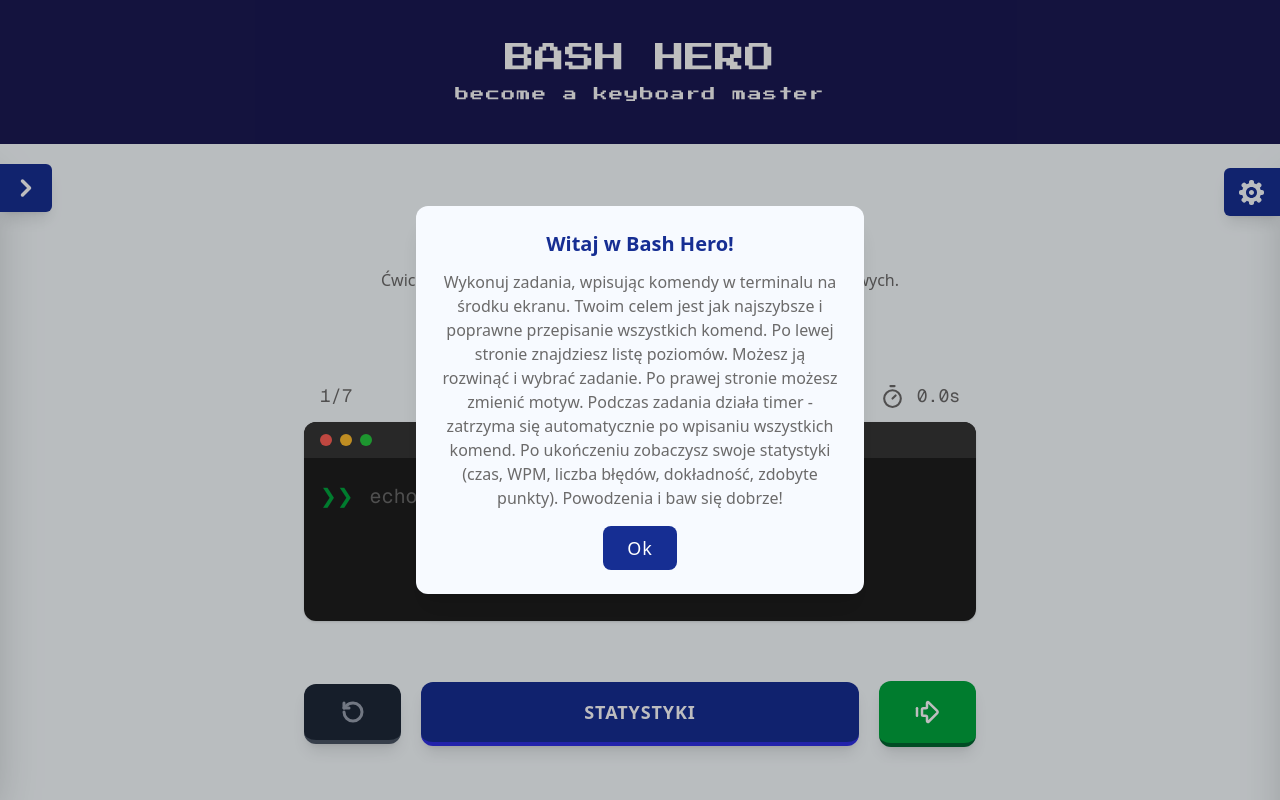
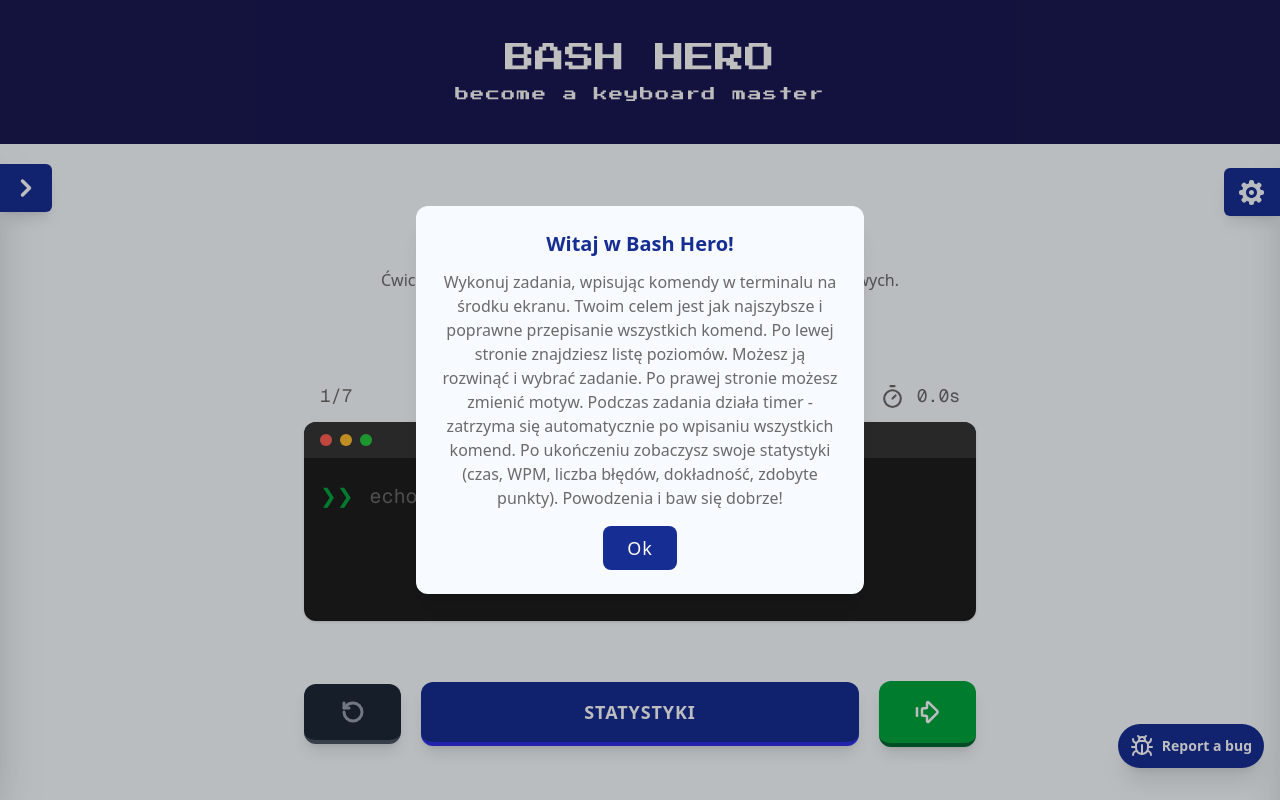
Before and after one commit to BashHero-Foundation/BashHero, a Next.js app: page /game/1 in a window 1280 px wide. Built offline with nearby package versions, Linux system fonts and the light colour scheme.

Commit message:
Move button to main page

```diff
--- a/components/TypingView.tsx
+++ b/components/TypingView.tsx
@@ -11,7 +11,7 @@ import TextCorrecter from "./TextCorrecter";
 import SettingsSidebar from "./settings";
 import CalculatePoints from "@/components/CalculatePoints";
 import { useRef, useState, useEffect } from "react";
-import { Timer } from "lucide-react";
+import { Bug, Timer } from "lucide-react";
 import TutorialPopup from "@/components/TutorialPopup";
 import { useRouter} from "next/navigation";
 import { scormify_path } from "@/app/scorm/scorm_utils";
@@ -66,6 +66,29 @@ export function TypingView({ level, nextLevelId }: { level: Level; nextLevelId:
 
     return (
         <div className="flex">
+            <a
+                href="https://forms.gle/B2dqfYC1xFTrgpau7"
+                target="_blank"
+                rel="noopener noreferrer"
+                aria-label="Report a bug"
+                title="Report a bug"
+                className="
+                    fixed bottom-8 right-4 z-50
+                    inline-flex items-center justify-center gap-2
+                    rounded-full
+                    bg-btn-primary-bg text-text-primary
+                    px-3 py-2.5
+                    shadow-xl
+                    hover:opacity-80 hover:scale-105
+                    active:scale-95
+                    transition-all duration-200
+                "
+            >
+                <Bug size={24} />
+                <span className="text-sm font-semibold">
+                    Report a bug
+                </span>
+            </a>
             <Menu />
 
              <SettingsSidebar
--- a/components/settings.tsx
+++ b/components/settings.tsx
@@ -101,33 +101,6 @@ export default function SettingsSidebar({
                             <ThemeSwitcher />
                         </div>
 
-                        <div className="pt-4">
-                             <p className="font-bold mb-2 text-text-neutral">
-                                Issues
-                            </p>
-
-                            <a
-                                href="https://forms.gle/B2dqfYC1xFTrgpau7"
-                                target="_blank"
-                                rel="noopener noreferrer"
-                                aria-label="Report a bug"
-                                title="Report a bug"
-                                className="
-                                    block
-                                    rounded-2xl
-                                    bg-btn-primary-bg
-                                    text-white
-                                    text-center
-                                    py-2
-                                    text-sm
-                                    hover:opacity-70
-                                    transition
-                                "
-                            >
-                                <Bug className="inline " />
-                            </a>
-                        </div>
-
                     </div>
                 </div>
             </div>
```
